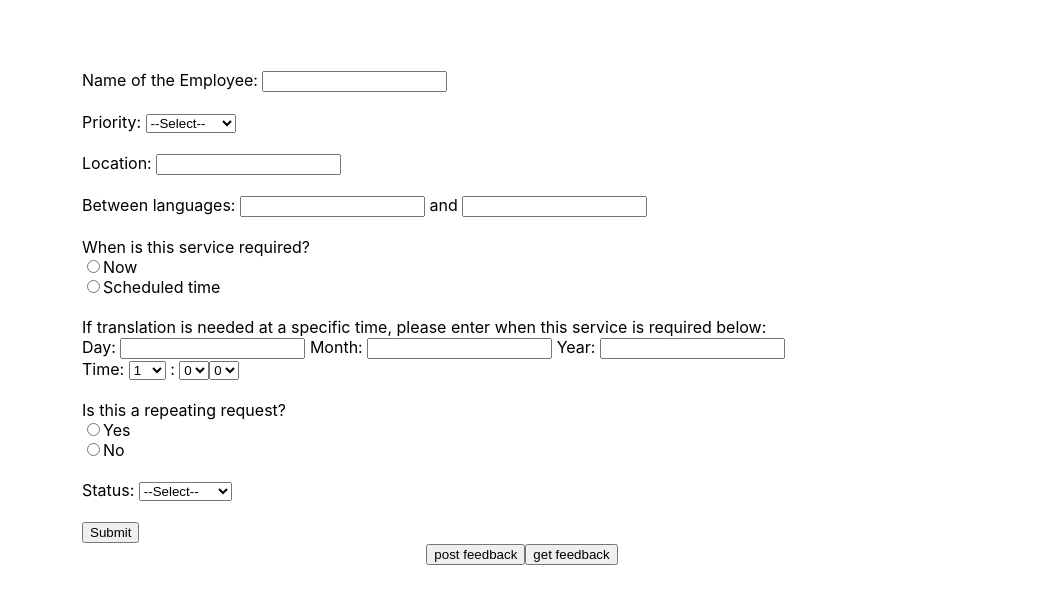
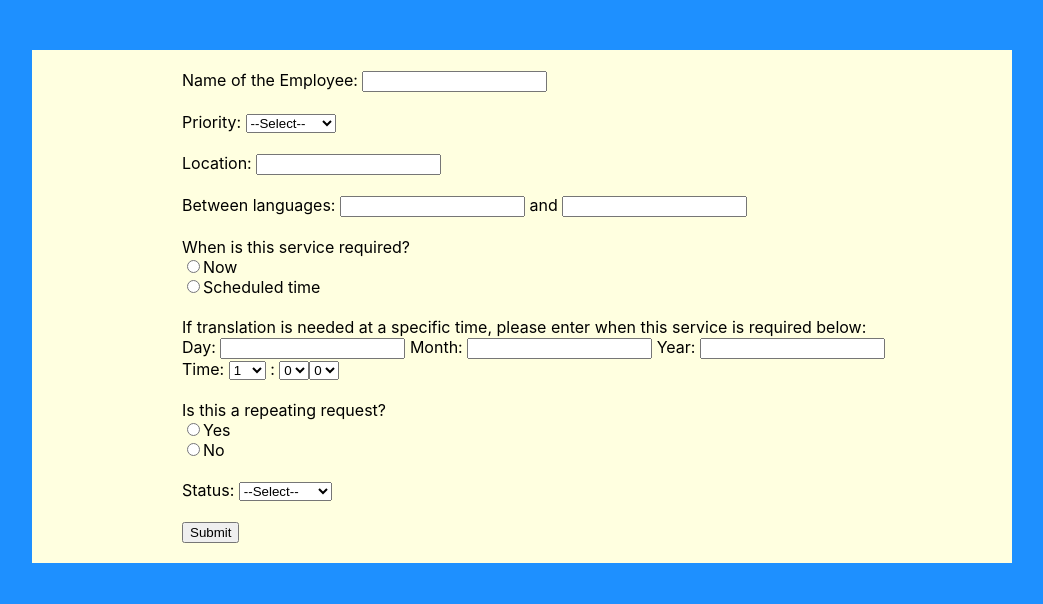
Before and after one commit to kkartsen/CS3733HW3, a React (Create React App) app in the folder hw3-starter-code-main/frontend/: page / in a window 1280 px wide. Shown: the top 604 px of the page, without its empty margins (118-1161 px from the left). Built offline with nearby package versions, Linux system fonts and the light colour scheme.

Commit message:
updated UI

```diff
--- a/hw3-starter-code-main/frontend/src/App.css
+++ b/hw3-starter-code-main/frontend/src/App.css
@@ -1,40 +1,46 @@
-.App {
-  text-align: center;
+body {
+  background-color: dodgerblue;
+}
+
+.box {
+  background-color: lightyellow;
+  margin-left: 150px;
+  margin-right: 150px;
 }
 
 .Employee {
-  margin-top: 70px;
-  margin-left: 200px;
+  margin-top: 50px;
+  margin-left: 150px;
 }
 
 .Priority {
-  margin-left: 200px;
+  margin-left: 150px;
 }
 
 .Location {
-  margin-left: 200px;
+  margin-left: 150px;
 }
 
 .Languages {
-  margin-left: 200px;
+  margin-left: 150px;
 }
 
 .Time {
-  margin-left: 200px;
+  margin-left: 150px;
 }
 
 .SpecificTime {
-  margin-left: 200px;
+  margin-left: 150px;
 }
 
 .Repeat {
-  margin-left: 200px;
+  margin-left: 150px;
 }
 
 .Status {
-  margin-left: 200px;
+  margin-left: 150px;
 }
 
 .Submit {
-  margin-left: 200px;
+  margin-left: 150px;
 }
--- a/hw3-starter-code-main/frontend/src/App.tsx
+++ b/hw3-starter-code-main/frontend/src/App.tsx
@@ -28,8 +28,9 @@ function App() {
   }
 
     return (
-        <form id="serviceRequestForm">
+        <form id="serviceRequestForm" className={"box"}>
             <div className={"Employee"}>
+            <br/>
                 <label htmlFor="employeeName">Name of the Employee: </label>
                 <input type="text" id="employeeName" name="employeeName" required/><br/>
             </div>
@@ -134,10 +135,7 @@ function App() {
             <div className={"Submit"}>
                 <button type="submit">Submit</button>
             </div>
-            <div className="App">
-                <button onClick={postData}>post feedback</button>
-                <button onClick={getData}>get feedback</button>
-            </div>
+            <br/>
         </form>
     );
 }
```
